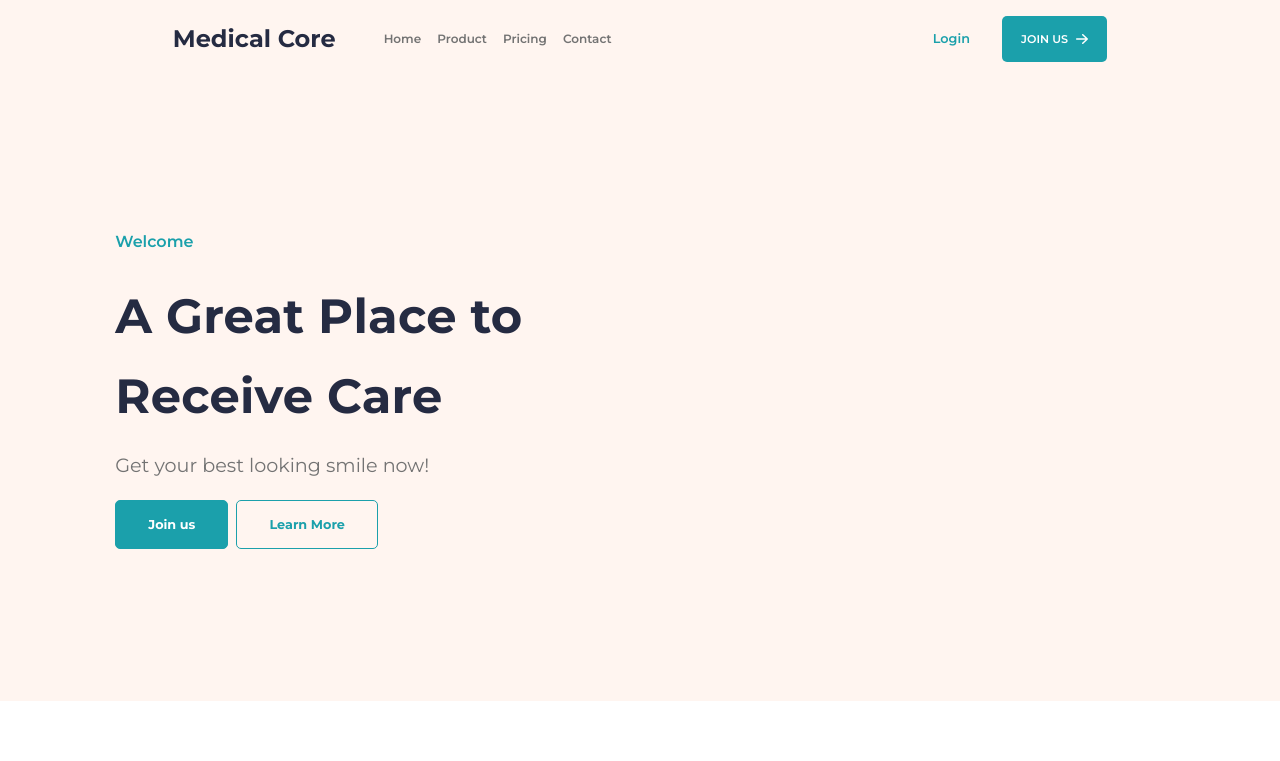
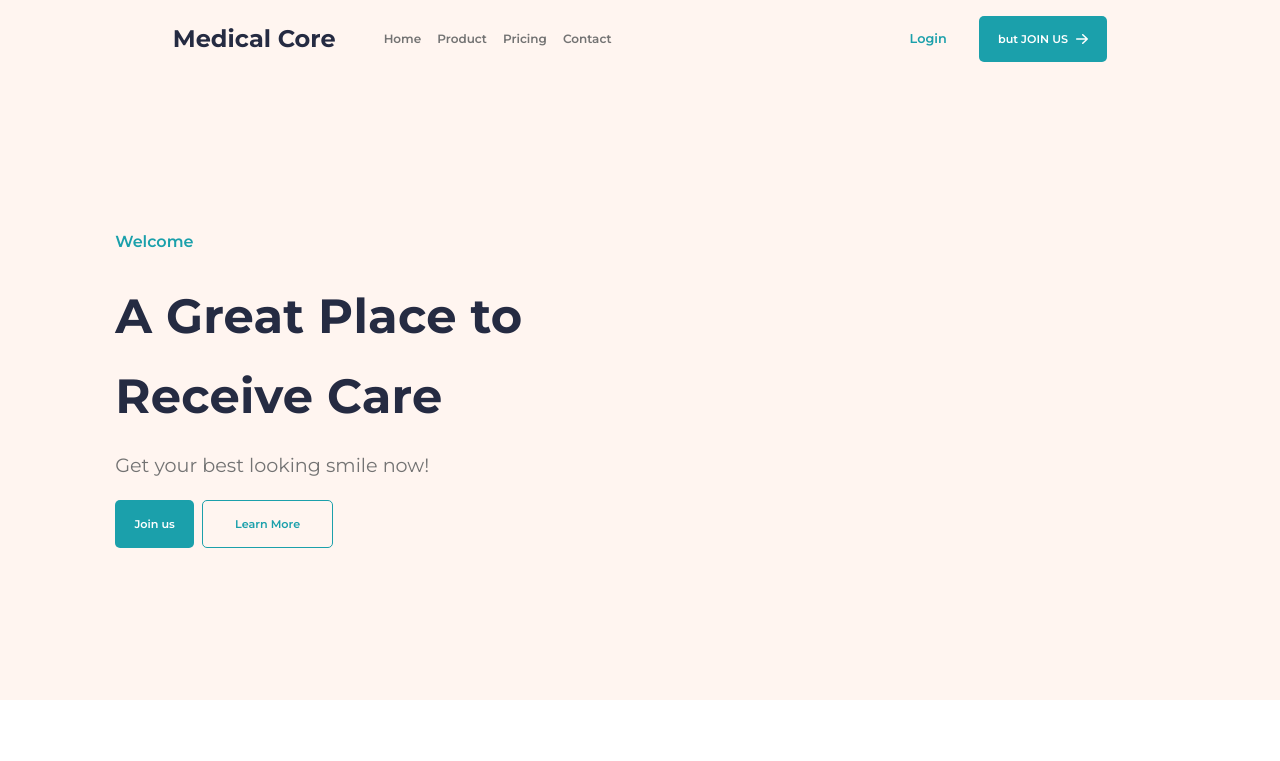
Before and after one commit to arjorb/medical-core, a plain HTML site: page index.html in a window 1280 px wide. Shown: the top 761 px of the page. Drawn offline with Linux system fonts and the light colour scheme.

Commit message:
fixing the button to be a block

```diff
--- a/index.html
+++ b/index.html
@@ -32,9 +32,10 @@
           <div class="navbar__login">
             <p>Login</p>
           </div>
-          <button class="navbar__button navbar__button--primary">
-            JOIN US
-            <img src="assets/right.svg" class="navabar__svg" alt="arrow" />
+          <!-- beacuse buttons are typically used in various places across medical core webpage, I think designing a button that just lives inside a navbar as the element would be pretty inefficient. that's why i turn it to be into block on it's own so that I may use it as an independent. -->
+          <button class="btn btn--primary btn--small">
+            but JOIN US
+            <img src="assets/right.svg" alt="arrow" />
           </button>
         </div>
       </div>
@@ -53,8 +54,8 @@
           Get your best looking smile now!
         </div>
         <div class="showcase__footer">
-          <div class="showcase__button showcase__button--primary">Join us</div>
-          <div class="showcase__button">Learn More</div>
+          <div class="btn btn--primary btn--small">Join us</div>
+          <div class="btn btn--medium btn--border">Learn More</div>
         </div>
       </div>
     </div>
@@ -169,9 +170,7 @@
           <div class="footer__input">
             <input type="text" placeholder="Your Email" />
           </div>
-          <button class="footer__button footer__button--primary">
-            Subscribe
-          </button>
+          <button class="btn btn--primary btn--big">Subscribe</button>
         </div>
       </div>
     </div>
--- a/main.css
+++ b/main.css
@@ -63,10 +63,10 @@
   color: #1ba0ab;
 }
 
-.navbar__button {
+.btn {
   display: flex;
   align-items: center;
-  padding: 1rem 1.2rem;
+
   gap: 0.5rem;
   border: none;
   font-size: 0.7rem;
@@ -76,8 +76,27 @@
   cursor: pointer;
 }
 
-.navbar__button--primary {
+.btn--small {
+  padding: 1rem 1.2rem;
+}
+.btn--medium {
+  padding: 1rem 2rem;
+}
+.btn--big {
+  padding: 0 2rem;
+  border: none;
+  cursor: pointer;
+  font-size: 1rem;
+  font-weight: 500;
+  border-radius: 0px;
+}
+.btn--primary {
   background: #1ba0ab;
+}
+
+.btn--border {
+  border: 1px solid #1ba0ab;
+  color: #1ba0ab;
 }
 
 /* starting of showcase */
@@ -122,7 +141,7 @@
   gap: 0.5rem;
 }
 
-.showcase__button {
+/* .showcase__button {
   padding: 1rem 2rem;
   border: 1px solid #1ba0ab;
   font-size: 0.8rem;
@@ -130,12 +149,12 @@
   border-radius: 5px;
   color: #1ba0ab;
   cursor: pointer;
-}
+} */
 
-.showcase__button--primary {
+/* .showcase__button--primary {
   color: white;
   background-color: #1ba0ab;
-}
+} */
 
 /* starting of expert segment */
 
@@ -318,15 +337,15 @@
   outline: none;
   border: 1px solid #e4e0e0;
 }
-.footer__button {
+/* .footer__button {
   padding: 0 2rem;
   border: none;
   cursor: pointer;
   font-size: 1rem;
   font-weight: 500;
-}
+} */
 
-.footer__button--primary {
+/* .footer__button--primary {
   color: white;
   background-color: #1ba0ab;
-}
+} */
```
